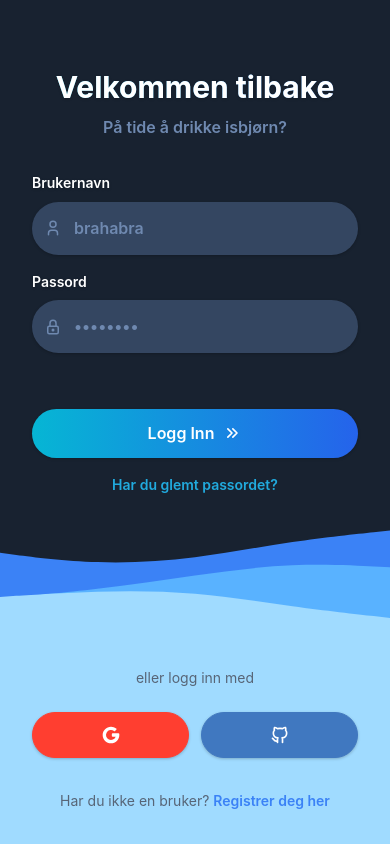
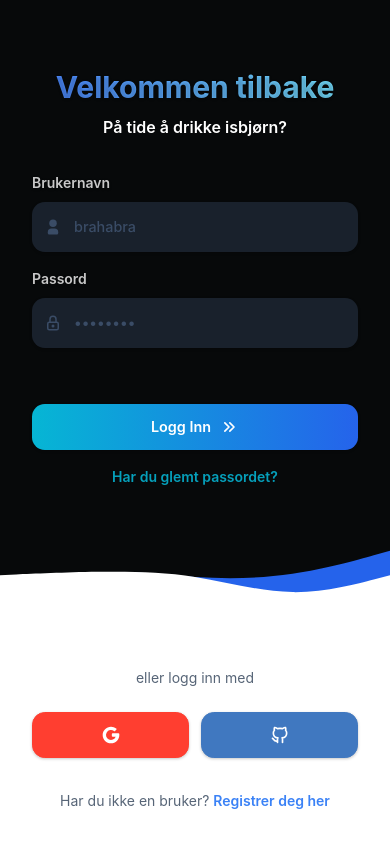
Before and after one commit to matsklevstad/isbjornlite, a Next.js app in the folder frontend/: page /login in a window 390 px wide. Built offline with nearby package versions, Linux system fonts and the light colour scheme; no server answers.

Commit message:
feat: update login styles and assets for improved aesthetics and responsiveness

```diff
--- a/frontend/src/components/login/Login.module.css
+++ b/frontend/src/components/login/Login.module.css
@@ -13,7 +13,7 @@
   max-width: 600px;
   height: 100%;
   min-height: 560px;
-  max-height: 1000px;
+  max-height: 950px;
 
   box-shadow: 0 20px 25px -5px rgba(0, 0, 0, 0.1),
     0 10px 10px -5px rgba(0, 0, 0, 0.04);
@@ -29,7 +29,7 @@
   padding: 2rem;
   /* Use flex-grow instead of percentage height */
   flex-grow: 1;
-  background-image: url("/assets/loginWaves8.svg");
+  background-image: url("/assets/loginWaves10.svg");
   background-size: cover;
   background-position: center bottom;
   background-repeat: no-repeat;
@@ -47,7 +47,7 @@
 
 .bottomSection {
   padding: 2rem;
-  background-color: rgb(160, 219, 255);
+  background-color: rgb(255, 255, 255);
   /* Remove position: relative and top: -1px */
   /* Instead, use a negative margin to pull up */
   margin-top: -1px;
@@ -61,17 +61,16 @@
 .title {
   font-size: 1.875rem;
   font-weight: 700;
-  background-image: linear-gradient(to right, #22d3ee, #3b82f6);
-  color: white;
+  background-image: linear-gradient(to right,rgb(73, 131, 255),rgb(120, 230, 255));
+  color: transparent;
   background-clip: text;
   -webkit-background-clip: text;
-
   text-shadow: 0 1px 3px rgba(0, 0, 0, 0.22);
 }
 
 .subtitle {
   margin-top: 0.3rem;
-  color: rgb(111, 137, 176);
+  color: rgb(255, 255, 255);
   font-weight: 600;
 }
 
@@ -93,7 +92,7 @@
 .label {
   font-size: 0.875rem;
   font-weight: 600;
-  color: rgb(255, 255, 255);
+  color: rgba(255, 255, 255, 0.78);
   display: block;
   text-shadow: 0 1px 3px rgba(0, 0, 0, 0.22);
 }
@@ -119,25 +118,25 @@
 }
 
 .icon {
-  color: rgb(111, 137, 176);
+  color: rgb(58, 76, 102);
 }
 
 .input::placeholder {
-  color: rgb(111, 137, 176);
+  color: rgb(58, 76, 102);
 }
 
 .input {
-  background-color: rgb(52, 70, 97);
+  background-color: rgb(25, 33, 44);
   color: #f3f4f6;
-  font-size: 1rem;
-  border-radius: 50px;
+  font-size: 0.9rem;
+  border-radius: 0.8rem;
   display: block;
   width: 100%;
   padding: 0.75rem;
   padding-left: 2.5rem;
   box-shadow: 0 1px 3px rgba(0, 0, 0, 0.22);
   border: 2px solid transparent;
-  font-weight: 600;
+  font-weight: 500;
 
   /* Add these properties */
   outline: none;
@@ -147,7 +146,7 @@
 
 .input:focus-visible {
   outline: none;
-  border: 2px solid rgb(76, 102, 142);
+  border: 2px solid rgb(93, 117, 153);
 }
 
 /* Chrome, Safari, Edge autofill fix */
@@ -174,7 +173,7 @@
 
 .link {
   font-size: 0.875rem;
-  color: rgba(34, 184, 238, 0.91);
+  color:rgba(6, 181, 212, 0.88);
   font-weight: 600;
   transition: color 0.2s;
 }
@@ -190,9 +189,9 @@
   justify-content: center;
   padding: 0.75rem 1rem;
   background-image: linear-gradient(to right, #06b6d4, #2563eb);
-  border-radius: 50px;
+  border-radius: 0.8rem;
   color: white;
-  font-size: 1rem;
+  font-size: 0.9rem;
   font-weight: 600;
   margin-top: 2.5rem;
   transition: background-image 0.2s;
@@ -228,7 +227,7 @@
   justify-content: center;
   padding: 0.75rem 1rem;
   border: 1px solid #ff3e30;
-  border-radius: 50px;
+  border-radius: 0.8rem;
   background-color: #ff3e30;
   color: #d1d5db;
   font-size: 0.875rem;
@@ -247,7 +246,7 @@
   justify-content: center;
   padding: 0.75rem 1rem;
   border: 1px solid #4078c0;
-  border-radius: 50px;
+  border-radius: 0.8rem;
   background-color: #4078c0;
   color: #d1d5db;
   font-size: 0.875rem;
@@ -285,12 +284,16 @@
 @media (min-width: 600px) {
   .card {
     border-radius: 1rem;
+    border: 2px solid rgb(255, 255, 255) !important;
+    max-height: 90%;
+    max-width: 400px;
   }
 }
 
-@media (min-height: 1000px) {
+@media (min-height: 950px) {
   .card {
     border-radius: 1rem;
+    border: 2px solid rgb(255, 255, 255) !important;
   }
 }
 
--- a/frontend/src/components/login/Login.tsx
+++ b/frontend/src/components/login/Login.tsx
@@ -4,7 +4,7 @@ import { signIn } from "next-auth/react";
 import { useAuthStore } from "@/stores/authStore";
 import {
   IconChevronsRight,
-  IconUser,
+  IconUserFilled,
   IconLock,
   IconBrandGithub,
   IconBrandGoogleFilled,
@@ -79,7 +79,7 @@ const LoginPage = () => {
               </label>
               <div className={styles.inputContainer}>
                 <div className={styles.iconContainer}>
-                  <IconUser size={18} className={styles.icon} />
+                  <IconUserFilled size={18} className={styles.icon} />
                 </div>
                 <input
                   id="username"
```
Also changed, not shown: frontend/public/assets/loginWaves10.svg (added).
